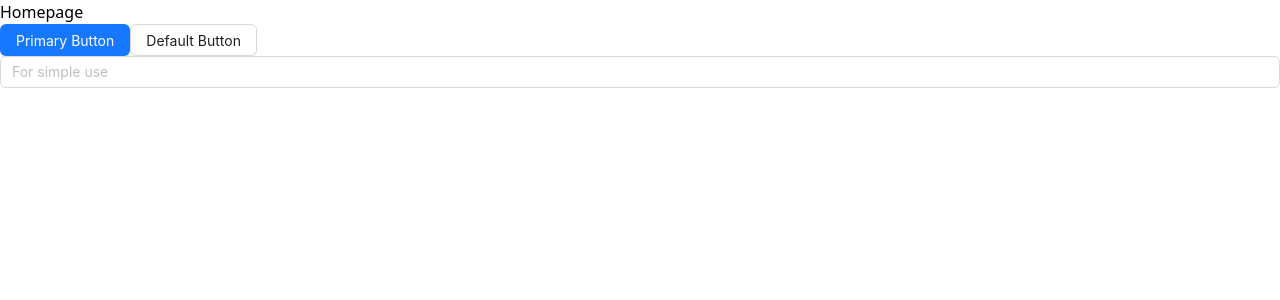
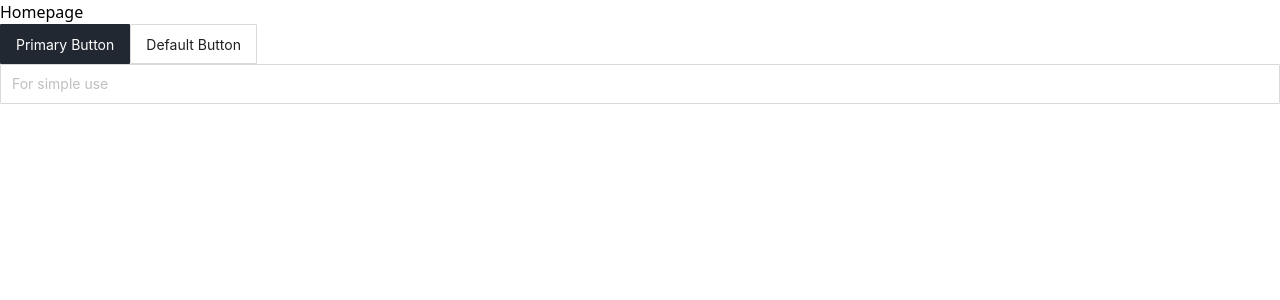
Before and after one commit to lucky-blessed/event-management-system, a React (Vite) app in the folder frontend/: page / in a window 1280 px wide. Shown: the top 300 px of the page. Built offline with nearby package versions, Linux system fonts and the light colour scheme.

Commit message:
Overriding Ant Desing Setup

```diff
--- a/frontend/index.html
+++ b/frontend/index.html
@@ -4,7 +4,7 @@
     <meta charset="UTF-8" />
     <link rel="icon" type="image/svg+xml" href="/vite.svg" />
     <meta name="viewport" content="width=device-width, initial-scale=1.0" />
-    <title><EMS-Blessed></EMS-Blessed></title>
+    <title>Lucky-Blessed-EMS</title>
   </head>
   <body>
     <div id="root"></div>
--- a/frontend/src/App.tsx
+++ b/frontend/src/App.tsx
@@ -1,7 +1,9 @@
 import { Button, Input } from "antd";
+import ThemeProvider from "./theme";
 function App() {
   return (
-    <div className="h-screen flex justify-center items-center flex-col gap-10 p-10">
+    <ThemeProvider>
+      <div className="h-screen flex justify-center items-center flex-col gap-10 p-10">
       <h1 className="text-gray-500 text-3xl font-bold">Homepage</h1>
 
       <Button type="primary">Primary Button</Button>
@@ -10,6 +12,7 @@ function App() {
 
       <Input placeholder="For simple use"></Input>
     </div>
+    </ThemeProvider>
   );
 }
 
--- /dev/null
+++ b/frontend/src/theme/index.tsx
@@ -0,0 +1,23 @@
+import { ConfigProvider } from "antd";
+
+function ThemeProvider({ children }: { children: React.ReactNode }) {
+    return <ConfigProvider theme={{
+        token: {
+            colorPrimary: '#222831',
+            borderRadius: 1,
+        },
+        components: {
+            Button: {
+                controlHeight: 40,
+                controlOutline: "none"
+            },
+            Input: {
+                controlHeight: 40,
+                controlOutline: "none",
+            }
+        },
+    }}>{children}</ConfigProvider>;
+
+}
+
+export default ThemeProvider;
```
